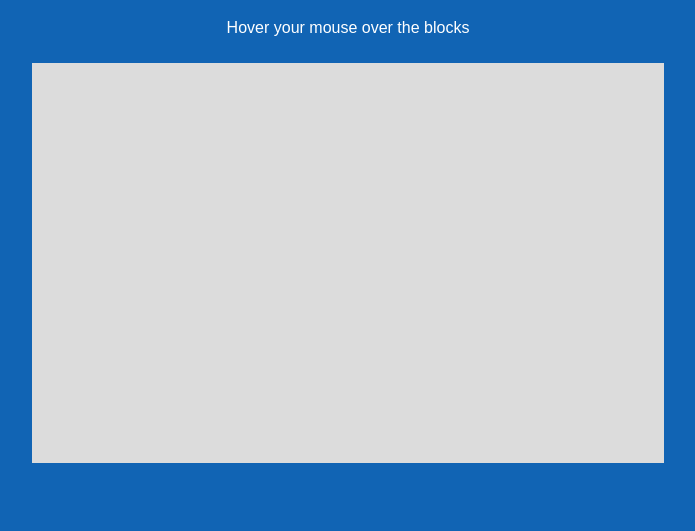
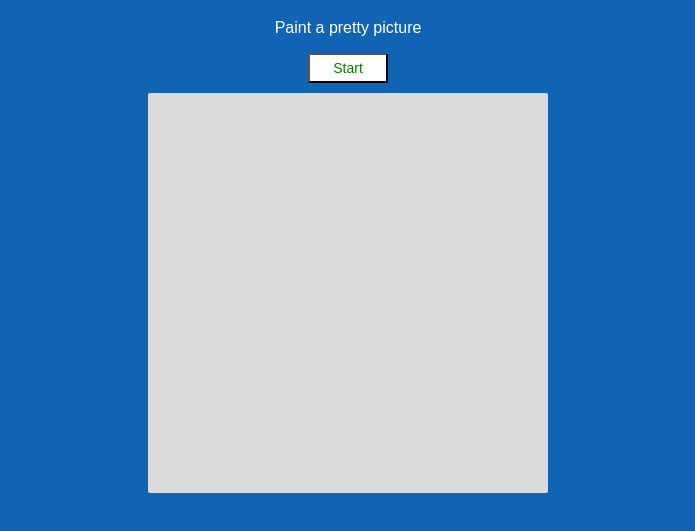
Before and after one commit to jgwould/javascript-jquery, a plain HTML site: page index.html in a window 1280 px wide. Shown: the part 61-592 px from the top of the page, without its empty margins (292-987 px from the left). Drawn offline with nearby package versions, Linux system fonts and the light colour scheme.

Commit message:
edits to HTML and CSS, getting started with js

```diff
--- a/etchasketch.css
+++ b/etchasketch.css
@@ -8,6 +8,22 @@ body{
 h1{
     text-shadow: 0px 1.5px green;
 }
+#startbutton{
+    width: 80px;
+    height:30px;
+    background-color: white;
+    font-size: 14px;
+    color: green;
+    outline: none;
+    box-sizing: border-box;
+    border-radius: 2px;
+
+}
+
+#startbutton:hover{
+    box-shadow: 0px 1px 1px 0px black;
+
+}
 
 .wrapper{
     height: 800px;
@@ -17,9 +33,15 @@ h1{
 
 .wrapper .boxes{
     position: relative;
-    width: 50%;
-    height:50%;
+    width: 400px;
+    height: 400px;
     margin: auto;
     margin-top: 10px;
     background-color: #dcdcdc;
+    border-radius: 2px;
+
 }
+
+.wrapper .boxes:hover{
+    box-shadow: 0px 1px 2px 0px black;
+}
--- a/index.html
+++ b/index.html
@@ -10,18 +10,14 @@
 
     <body>
         <h1>Etch-a-Sketch</h1>
-        <p class="description">Hover your mouse over the blocks</p>
+        <p class="description">Paint a pretty picture</p>
+        <button id="startbutton" onclick="gridsize()">Start</button>
         <div class = "wrapper">
             <div class= "boxes">
             </div>
         </div>
-
-
-
         <!-- load scripts at the bottom of your page -->
+        <script src="almightjquery.js"></script>
         <script src="site.js"></script>
-        <script src="//code.jquery.com/jquery-1.11.2.min.js"></script>
-        <script src="//code.jquery.com/jquery-migrate-1.2.1.min.js"></script>
-
     </body>
 </html>
--- a/site.js
+++ b/site.js
@@ -0,0 +1,9 @@
+
+function gridsize(){
+do{
+
+var gridsize = parseInt(prompt("How large would you like your canvas? (Please select a size between 16 and 100)"));
+
+}
+while(gridsize(isNan) || gridsize > 100 || gridsize < 16);
+}
```
